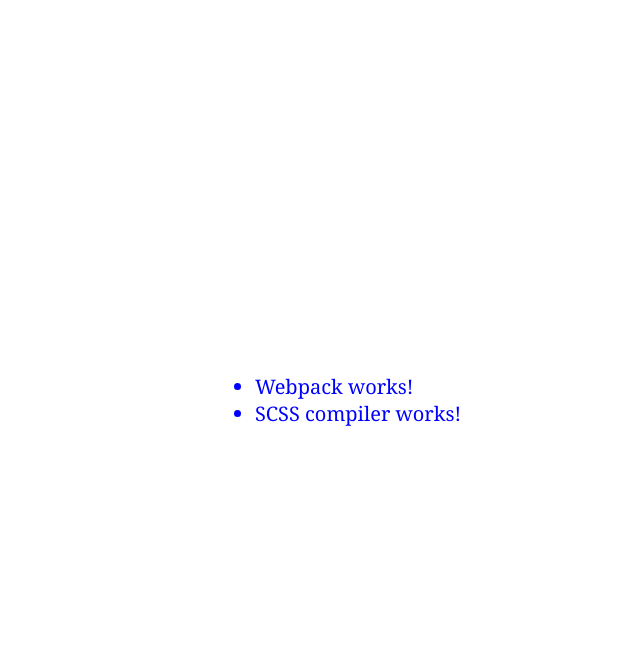
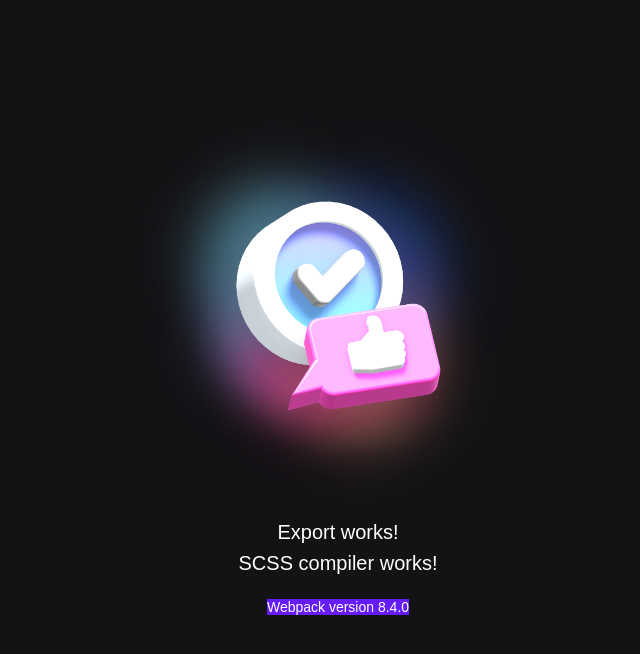
Before and after one commit to Mrdoker1/webpack, a website built with webpack: page webpack-typescript/src/index.html in a window 1280 px wide. Shown: the whole page, without its empty margins (302-942 px from the left). Built offline with nearby package versions, Linux system fonts and the light colour scheme.

Commit message:
feat: add image

```diff
--- /dev/null
+++ b/webpack-typescript/custom_typings/import-png.d.ts
@@ -0,0 +1,6 @@
+/* eslint-disable prettier/prettier */
+/* eslint-disable @typescript-eslint/no-explicit-any */
+declare module '*.png' {
+    const value: any;
+    export default value;
+}
--- a/webpack-typescript/src/global.scss
+++ b/webpack-typescript/src/global.scss
@@ -1,10 +1,27 @@
 body {
     display: flex;
-    color: blue;
-    height: 98vh;
+    color: rgb(255, 255, 255);
+    height: 90vh;
     align-items: center;
-    font-family: Georgia, 'Times New Roman', Times, serif;
+    font-family:Arial, Helvetica, sans-serif;
     font-size: 20px;
     flex-direction: column;
     justify-content: center;
+    background-color: rgb(19, 18, 21);
+    div{
+        display: inherit;
+        align-items: inherit;
+        flex-direction: inherit;
+        font-family: inherit;
+        justify-content: inherit;
+        font-size: inherit;
+        div{
+            margin: 4px;
+        }
+        div:nth-last-child(1) {
+            margin-top: 20px;
+            font-size: 14px;
+            background-color: rgb(102, 28, 248);
+        }
+    }
 }
--- a/webpack-typescript/src/index.ts
+++ b/webpack-typescript/src/index.ts
@@ -1,8 +1,13 @@
 import func from './module/index';
 import './assets/img/rs_school.svg';
+import image1 from './assets/img/image.png';
 import './global.scss';
 
-console.log('Build works!');
-func();
-
-document.querySelector('body')!.innerHTML = `<ul><li>Webpack works!</li><li>SCSS compiler works!</li><ul>`;
+let img: HTMLImageElement = document.createElement('img');
+img.src = image1;
+img.height = 400;
+let body: HTMLElement = document.querySelector('body')!;
+let info: HTMLElement = document.createElement('div');
+info.innerHTML = `<div>${func()}</div><div>SCSS compiler works!</div><div>Webpack version 8.4.0</div>`;
+body.append(img);
+body.append(info);
--- a/webpack-typescript/src/module/index.ts
+++ b/webpack-typescript/src/module/index.ts
@@ -1,3 +1,3 @@
 export default function () {
-    console.log('Export works!');
+    return 'Export works!';
 }
```
Also changed, not shown: webpack-typescript/README.md, webpack-typescript/src/assets/img/image.png (added).
